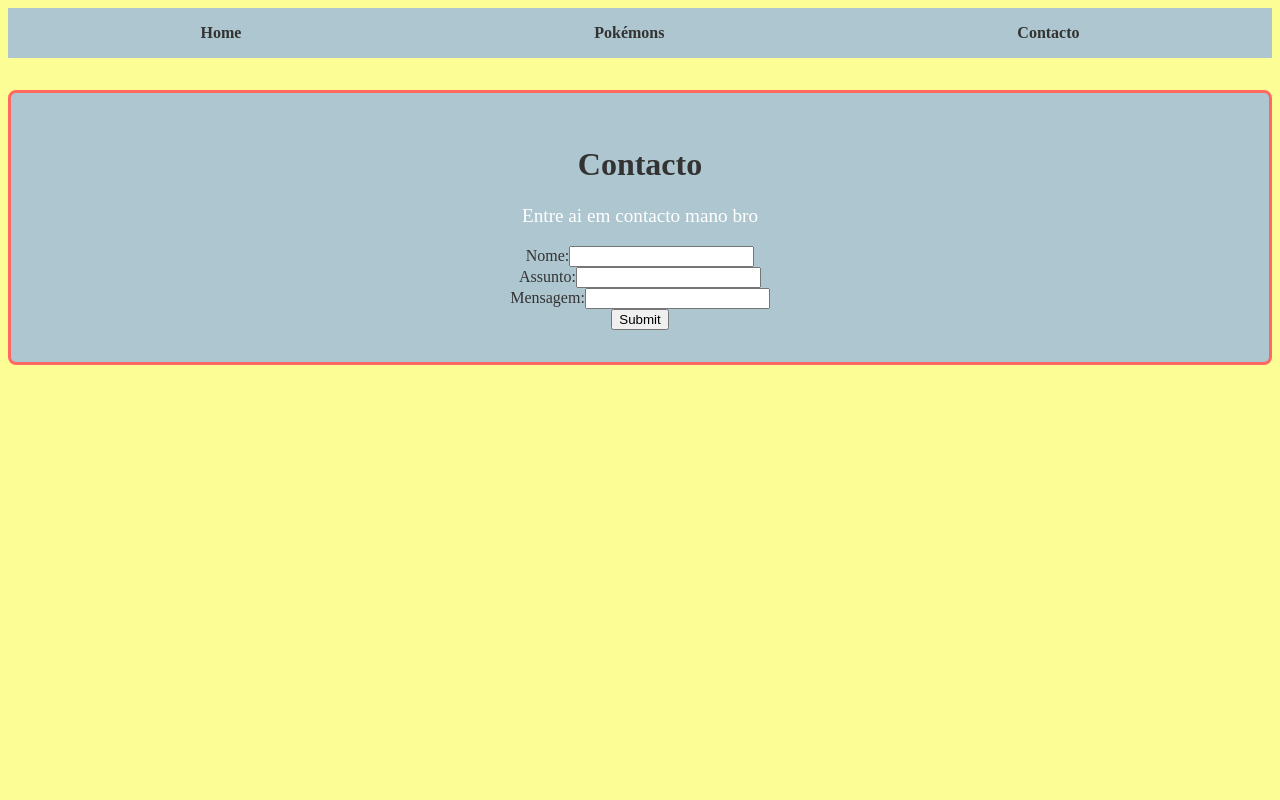
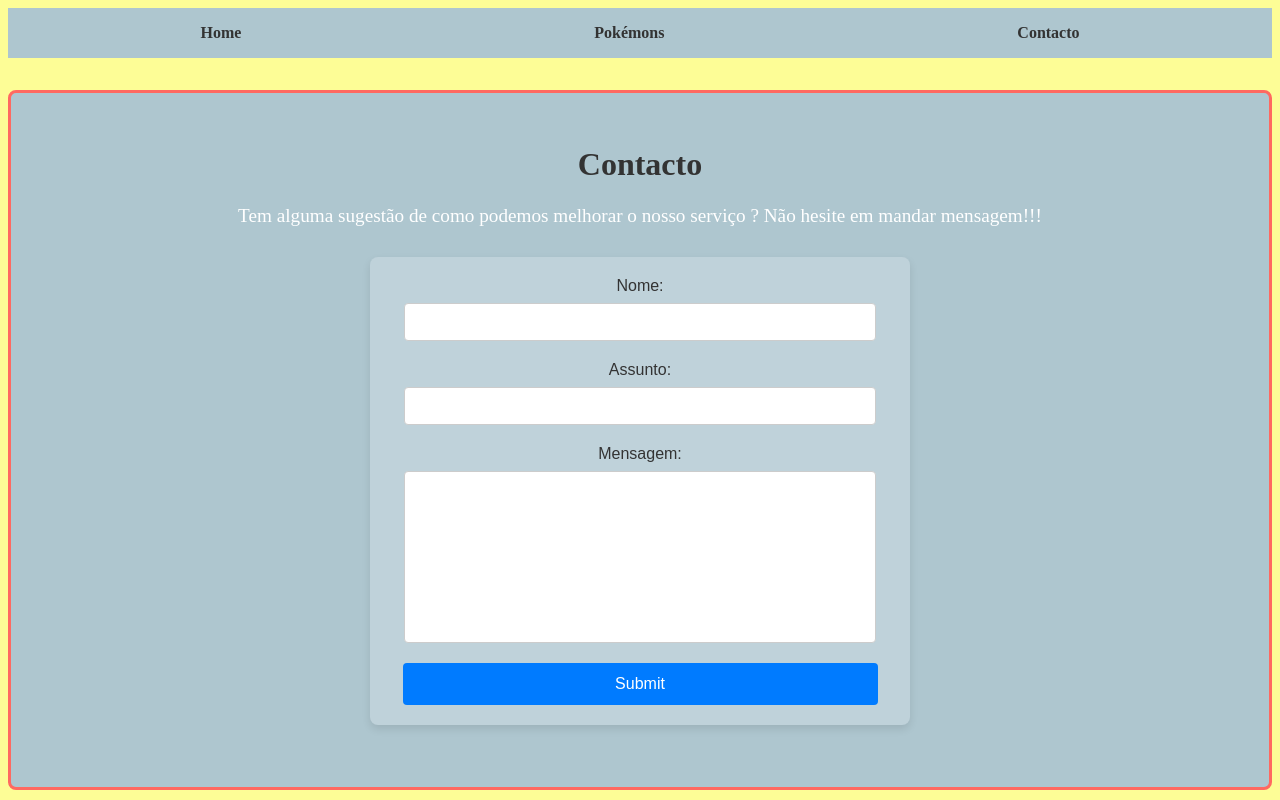
Before and after one commit to LieutenantLukas/react-app-tw, a React (Create React App) app: page /contact in a window 1280 px wide. Built offline with nearby package versions, Linux system fonts and the light colour scheme.

Commit message:
formulario dos contactos e css

```diff
--- a/src/components/Contact.js
+++ b/src/components/Contact.js
@@ -5,7 +5,7 @@ const Contact = () => {
   return (
     <div className="contact">
       <h1>Contacto</h1>
-      <p>Entre ai em contacto mano bro</p>
+      <p>Tem alguma sugestão de como podemos melhorar o nosso serviço ? Não hesite em mandar mensagem!!!</p>
 
       <form>
       <label>Nome:</label>
@@ -14,7 +14,7 @@ const Contact = () => {
       <input type="text" id="assunto" required></input><br></br>
       <label>Mensagem:</label>
       <input type="textarea" id="mensagem" required></input><br></br>
-      <button type='submit'>Submit</button>
+      <button type="submit" id="submit">Submit</button>
       </form>
 
     </div>
--- a/src/styles/Contact.css
+++ b/src/styles/Contact.css
@@ -16,3 +16,94 @@
   font-size: 1.2rem;
   color: #fff;
 }
+
+/* Style for the form container */
+form {
+  width: 100%;
+  max-width: 500px;
+  margin: 30px auto;
+  padding: 20px;
+  background-color: #bfd2da; /*esta shit controla a cor do form. por favor escolhe uma cor melhor    */
+  border-radius: 8px;
+  box-shadow: 0 4px 8px rgba(0, 0, 0, 0.1);
+  font-family: Arial, sans-serif;
+}
+
+/* Style for form labels */
+label {
+  display: block;
+  font-size: 16px;
+  margin-bottom: 8px;
+  color: #333;
+}
+
+/* Style for input fields */
+#nome {
+  width: 90%;
+  padding: 10px;
+  margin-bottom: 20px;
+  border: 1px solid #ccc;
+  border-radius: 4px;
+  font-size: 14px;
+  transition: border 0.3s ease;
+}
+
+#nome:focus {
+  border-color: #007bff;
+  outline: none;
+}
+
+#assunto {
+  width: 90%;
+  padding: 10px;
+  margin-bottom: 20px;
+  border: 1px solid #ccc;
+  border-radius: 4px;
+  font-size: 14px;
+  transition: border 0.3s ease;
+}
+
+#assunto:focus {
+  border-color: #007bff;
+  outline: none;
+}
+
+/* Style for the textarea (Mensagem field) */
+#mensagem {
+  width: 90%;
+  height: 150px; /* Increase the height */
+  padding: 10px;
+  margin-bottom: 20px;
+  border: 1px solid #ccc;
+  border-radius: 4px;
+  font-size: 14px;
+  transition: border 0.3s ease;
+}
+
+#mensagem:focus {
+  border-color: #007bff;
+  outline: none;
+}
+
+/* Style for the submit button que por algum motivo nao funciona... */
+#submit {
+  width: 95%;
+  padding: 12px;
+  background-color: #007bff;
+  color: white;
+  border: none;
+  border-radius: 4px;
+  font-size: 16px;
+  cursor: pointer;
+  transition: background-color 0.3s ease;
+}
+
+#submit:hover {
+  background-color: #0056b3;
+}
+
+
+
+/*ao fazer este css descobri que por algum motivo a pagina pokemons.js vem buscar styles aqui tambem
+(descobri isso porque a barra de pesquisa fodeu-se toda quando fiz cenas aqui para o form. mexer no css do botao submit tambem mexeu nos botoes do contador por algum motivo)
+cuidado ao mexer aqui para nao alterar no codigo principal*/
--- a/src/styles/Pokemons.css
+++ b/src/styles/Pokemons.css
@@ -108,7 +108,7 @@
   position: absolute;
   top: 2rem;
   right: 2rem;
-  width: 300px;
+  width: 200px;
   padding: 0.75rem;
   margin-bottom: 2rem;
   font-size: 0.9rem;
@@ -159,6 +159,8 @@
   /* Texto menor */
   font-weight: bold;
   cursor: pointer;
+
+
 }
 
 .counter button:hover {
@@ -175,6 +177,7 @@
   /* Largura ajustada */
   text-align: center;
   /* Centraliza o texto */
+
 }
 
 .cart-icon {
```
